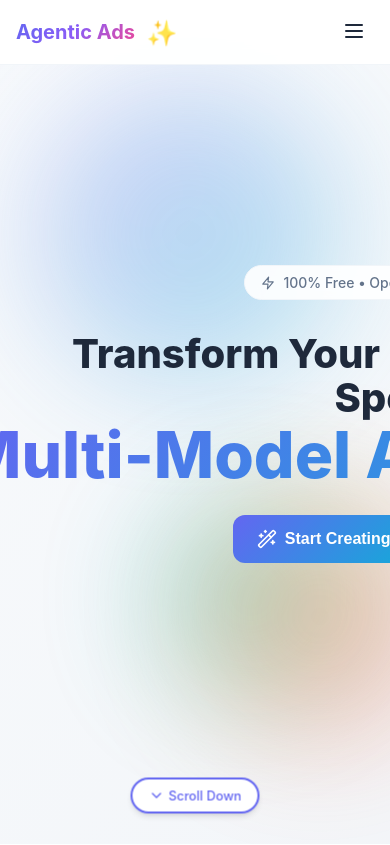
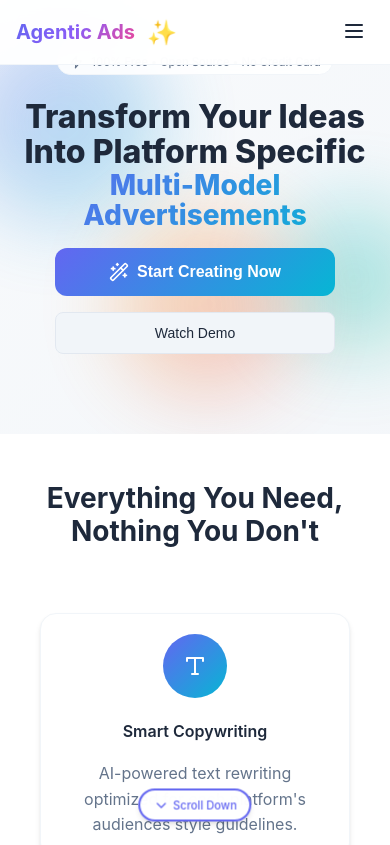
Before and after one commit to Shree2604/Agentic-Ads, a React (Vite) app: page / in a window 390 px wide. Shown: the top 845 px of the page. Built offline with nearby package versions, Linux system fonts and the light colour scheme; no server answers.

Commit message:
For Responsive Nature Of Website

```diff
--- a/src/pages/WelcomePage/WelcomePage.css
+++ b/src/pages/WelcomePage/WelcomePage.css
@@ -68,6 +68,8 @@
   z-index: 2;
   max-width: 800px;
   margin: 0 auto;
+  width: 100%;
+  padding: 0 1rem;
 }
 
 .badge {
@@ -86,7 +88,7 @@
 }
 
 .hero-title {
-  font-size: 3.5rem;
+  font-size: clamp(2rem, 5vw, 3.5rem);
   font-weight: 800;
   line-height: 1.1;
   margin-bottom: 1.5rem;
@@ -94,10 +96,13 @@
 }
 
 .hero-subtitle {
-  font-size: 1.25rem;
+  font-size: clamp(1rem, 2.5vw, 1.25rem);
   color: var(--text-secondary);
   margin-bottom: 3rem;
   line-height: 1.6;
+  max-width: 90%;
+  margin-left: auto;
+  margin-right: auto;
 }
 
 .hero-cta {
@@ -105,6 +110,7 @@
   gap: 1rem;
   justify-content: center;
   margin-bottom: 4rem;
+  flex-wrap: wrap;
 }
 
 .scroll-indicator {
@@ -153,35 +159,37 @@
 .hero-stats {
   display: flex;
   justify-content: center;
-  gap: 3rem;
+  gap: clamp(1.5rem, 4vw, 3rem);
+  flex-wrap: wrap;
 }
 
 .stat {
   text-align: center;
+  min-width: 100px;
 }
 
 .stat-value {
-  font-size: 2rem;
+  font-size: clamp(1.5rem, 3vw, 2rem);
   font-weight: 700;
   color: var(--text-primary);
   margin-bottom: 0.5rem;
 }
 
 .stat-label {
-  font-size: 0.875rem;
+  font-size: clamp(0.75rem, 1.5vw, 0.875rem);
   color: var(--text-secondary);
   font-weight: 500;
 }
 
 /* Features Section */
 .features {
-  padding: 6rem 1rem;
+  padding: clamp(3rem, 6vw, 6rem) 1rem;
   background: white;
 }
 
 .section-title {
   text-align: center;
-  font-size: 2.5rem;
+  font-size: clamp(1.75rem, 4vw, 2.5rem);
   font-weight: 700;
   margin-bottom: 4rem;
   color: var(--text-primary);
@@ -189,10 +197,11 @@
 
 .features-grid {
   display: grid;
-  grid-template-columns: repeat(auto-fit, minmax(300px, 1fr));
+  grid-template-columns: repeat(auto-fit, minmax(280px, 1fr));
   gap: 2rem;
   max-width: 1200px;
   margin: 0 auto;
+  padding: 0 1rem;
 }
 
 .feature-card {
@@ -223,12 +232,12 @@
 }
 
 .feature-card h3 {
-  font-size: 1.25rem;
+  font-size: clamp(1rem, 2vw, 1.25rem);
 }
 
 /* How It Works Section */
 .how-it-works {
-  padding: 4rem 1rem;
+  padding: clamp(3rem, 5vw, 4rem) 1rem;
   background: var(--surface);
 }
 
@@ -243,7 +252,7 @@
 .video-placeholder {
   background: linear-gradient(135deg, var(--primary-color), var(--accent-color));
   color: white;
-  padding: 4rem 2rem;
+  padding: clamp(2rem, 5vw, 4rem) 2rem;
   text-align: center;
   display: flex;
   flex-direction: column;
@@ -255,11 +264,13 @@
 .video-placeholder h3 {
   color: white;
   margin: 0;
+  font-size: clamp(1.25rem, 3vw, 1.5rem);
 }
 
 .video-placeholder p {
   color: rgba(255, 255, 255, 0.9);
   margin: 0;
+  font-size: clamp(0.875rem, 2vw, 1rem);
 }
 
 @keyframes pulse {
@@ -269,28 +280,30 @@
 
 /* Developer Section */
 .developer-section {
-  padding: 4rem 1rem;
+  padding: clamp(3rem, 5vw, 4rem) 1rem;
   background: white;
   min-height: auto;
 }
 
 .contact-info {
   text-align: center;
-  font-size: 1.125rem;
+  font-size: clamp(1rem, 2vw, 1.125rem);
   color: var(--text-secondary);
   margin-bottom: 3rem;
   line-height: 1.6;
   max-width: 800px;
   margin-left: auto;
   margin-right: auto;
+  padding: 0 1rem;
 }
 
 .developers-grid {
   display: grid;
-  grid-template-columns: repeat(auto-fit, minmax(300px, 1fr));
+  grid-template-columns: repeat(auto-fit, minmax(280px, 1fr));
   gap: 2rem;
   max-width: 1000px;
   margin: 0 auto;
+  padding: 0 1rem;
 }
 
 .developer-card {
@@ -317,14 +330,14 @@
 }
 
 .avatar-placeholder {
-  width: 120px;
-  height: 120px;
+  width: clamp(100px, 15vw, 120px);
+  height: clamp(100px, 15vw, 120px);
   border-radius: 50%;
   background: linear-gradient(135deg, var(--primary-color), var(--accent-color));
   display: flex;
   align-items: center;
   justify-content: center;
-  font-size: 2.5rem;
+  font-size: clamp(2rem, 3vw, 2.5rem);
   font-weight: 700;
   color: white;
   box-shadow: var(--shadow-lg);
@@ -338,13 +351,13 @@
 }
 
 .developer-info h3 {
-  font-size: 1.5rem;
+  font-size: clamp(1.25rem, 2.5vw, 1.5rem);
   margin-bottom: 0.5rem;
   color: var(--text-primary);
 }
 
 .developer-title {
-  font-size: 1rem;
+  font-size: clamp(0.875rem, 1.5vw, 1rem);
   color: var(--primary-color);
   font-weight: 600;
   margin-bottom: 1rem;
@@ -354,7 +367,7 @@
   line-height: 1.6;
   margin-bottom: 1.5rem;
   color: var(--text-secondary);
-  font-size: 0.9rem;
+  font-size: clamp(0.875rem, 1.5vw, 0.9rem);
   flex-grow: 1;
 }
 
@@ -391,7 +404,7 @@
 
 /* Contact Section */
 .contact-section {
-  padding: 4rem 1rem;
+  padding: clamp(3rem, 5vw, 4rem) 1rem;
   background: linear-gradient(135deg, var(--primary-color), var(--accent-color));
   text-align: center;
 }
@@ -399,12 +412,13 @@
 .contact-content {
   max-width: 600px;
   margin: 0 auto;
+  padding: 0 1rem;
 }
 
 .contact-card {
   background: rgba(255, 255, 255, 0.95);
   backdrop-filter: blur(10px);
-  padding: 3rem 2rem;
+  padding: clamp(2rem, 4vw, 3rem) clamp(1rem, 3vw, 2rem);
   border-radius: var(--radius-xl);
   box-shadow: var(--shadow-xl);
   animation: slideUp 0.6s ease-out;
@@ -425,8 +439,8 @@
   display: inline-flex;
   align-items: center;
   justify-content: center;
-  width: 4rem;
-  height: 4rem;
+  width: clamp(3rem, 5vw, 4rem);
+  height: clamp(3rem, 5vw, 4rem);
   background: linear-gradient(135deg, var(--primary-color), var(--accent-color));
   border-radius: 50%;
   color: white;
@@ -441,7 +455,7 @@
 }
 
 .contact-card h3 {
-  font-size: 1.5rem;
+  font-size: clamp(1.25rem, 2.5vw, 1.5rem);
   font-weight: 600;
   margin-bottom: 0.5rem;
   color: var(--text-primary);
@@ -450,6 +464,7 @@
 .contact-card p {
   color: var(--text-secondary);
   margin-bottom: 1rem;
+  font-size: clamp(0.875rem, 1.5vw, 1rem);
 }
 
 .contact-buttons {
@@ -459,25 +474,107 @@
   flex-wrap: wrap;
 }
 
-/* Responsive Design */
-@media (max-width: 768px) {
+/* Tablet Responsive (768px - 1024px) */
+@media (min-width: 768px) and (max-width: 1024px) {
   .hero {
-    padding: 6rem 1rem 3rem;
+    padding: 5rem 2rem 3rem;
+  }
+
+  .orb-1 {
+    width: 250px;
+    height: 250px;
+  }
+
+  .orb-2 {
+    width: 180px;
+    height: 180px;
+  }
+
+  .orb-3 {
+    width: 200px;
+    height: 200px;
+  }
+
+  .hero-content {
+    max-width: 700px;
+  }
+
+  .features-grid {
+    grid-template-columns: repeat(2, 1fr);
+  }
+
+  .developers-grid {
+    grid-template-columns: repeat(2, 1fr);
+  }
+}
+
+/* Mobile Responsive (max-width: 767px) */
+@media (max-width: 767px) {
+  .hero {
+    padding: 4rem 1rem 2rem;
+    min-height: auto;
+  }
+
+  .orb-1 {
+    width: 200px;
+    height: 200px;
+    top: 5%;
+    left: -10%;
+  }
+
+  .orb-2 {
+    width: 150px;
+    height: 150px;
+    top: 50%;
+    right: -10%;
+  }
+
+  .orb-3 {
+    width: 180px;
+    height: 180px;
+    bottom: 5%;
+    left: 30%;
+  }
+
+  .badge {
+    font-size: 0.75rem;
+    padding: 0.4rem 0.8rem;
+    margin-bottom: 1.5rem;
   }
 
   .hero-title {
-    font-size: 2.5rem;
+    margin-bottom: 1rem;
   }
 
   .hero-subtitle {
-    font-size: 1.125rem;
+    margin-bottom: 2rem;
+    max-width: 95%;
+  }
+
+  .hero-cta {
+    flex-direction: column;
+    align-items: center;
+    margin-bottom: 3rem;
+  }
+
+  .hero-cta > * {
+    width: 100%;
+    max-width: 280px;
   }
 
   .scroll-indicator {
+    padding: 0.5rem 1rem;
+    font-size: 0.75rem;
+    bottom: 1rem;
     gap: 0.25rem;
-    padding: 0.5rem 1rem;
-    font-size: 0.8rem;
-    bottom: 1.5rem;
+  }
+
+  .hero-stats {
+    gap: 1.5rem;
+  }
+
+  .stat {
+    min-width: 80px;
   }
 
   .features-grid {
@@ -485,43 +582,105 @@
     gap: 1.5rem;
   }
 
+  .developers-grid {
+    grid-template-columns: 1fr;
+  }
+
   .developer-card {
     padding: 1.5rem;
+    min-height: auto;
   }
 
-  .avatar-placeholder {
-    width: 120px;
-    height: 120px;
-    font-size: 2.5rem;
+  .social-link {
+    width: 40px;
+    height: 40px;
   }
 
-  .developer-info h3 {
-    font-size: 1.75rem;
+  .contact-buttons {
+    flex-direction: column;
+    gap: 0.75rem;
   }
 
-  .developer-links {
-    gap: 0.25rem;
-    justify-content: center;
+  .contact-buttons > * {
+    width: 100%;
+  }
+}
+
+/* Small Mobile (max-width: 480px) */
+@media (max-width: 480px) {
+  .hero {
+    padding: 3rem 0.75rem 2rem;
+  }
+
+  .hero-content {
+    padding: 0 0.5rem;
+  }
+
+  .orb-1, .orb-2, .orb-3 {
+    filter: blur(40px);
+  }
+
+  .badge {
+    font-size: 0.7rem;
+    padding: 0.35rem 0.7rem;
+  }
+
+  .scroll-indicator {
+    font-size: 0.7rem;
+    padding: 0.4rem 0.8rem;
+  }
+
+  .hero-stats {
+    gap: 1rem;
+  }
+
+  .stat {
+    min-width: 70px;
+  }
+
+  .features-grid,
+  .developers-grid {
+    padding: 0 0.5rem;
+  }
+
+  .feature-card,
+  .developer-card {
+    padding: 1.25rem;
   }
 
   .social-link {
     width: 36px;
     height: 36px;
   }
+}
 
-  .contact-card {
-    padding: 2rem 1rem;
+/* Large Desktop (min-width: 1440px) */
+@media (min-width: 1440px) {
+  .hero {
+    padding: 8rem 2rem 4rem;
   }
 
-  .contact-buttons {
-    flex-direction: column;
+  .hero-content {
+    max-width: 900px;
   }
 
-  .video-placeholder {
-    padding: 3rem 1rem;
+  .orb-1 {
+    width: 400px;
+    height: 400px;
   }
 
-  .video-placeholder h3 {
-    font-size: 1.25rem;
+  .orb-2 {
+    width: 300px;
+    height: 300px;
+  }
+
+  .orb-3 {
+    width: 350px;
+    height: 350px;
+  }
+
+  .features-grid,
+  .developers-grid {
+    max-width: 1400px;
   }
 }
--- a/src/styles/index.css
+++ b/src/styles/index.css
@@ -75,10 +75,25 @@ p {
   -webkit-background-clip: text;
   -webkit-text-fill-color: transparent;
   background-clip: text;
-  font-size: 4rem;
-  white-space: nowrap;
-  text-align: center;
-  margin-left: -55px;
+  font-size: clamp(2rem, 5vw, 3.5rem);
+  font-weight: 800;
+  line-height: 1.1;
+  display: inline-block;
+}
+
+
+/* Mobile specific adjustments */
+@media (max-width: 767px) {
+  .gradient-text {
+    font-size: clamp(1.75rem, 6vw, 2.5rem);
+  }
+}
+
+/* Tablet adjustments */
+@media (min-width: 768px) and (max-width: 1024px) {
+  .gradient-text {
+    font-size: clamp(2.25rem, 5vw, 3rem);
+  }
 }
 
 .spinner {
```
